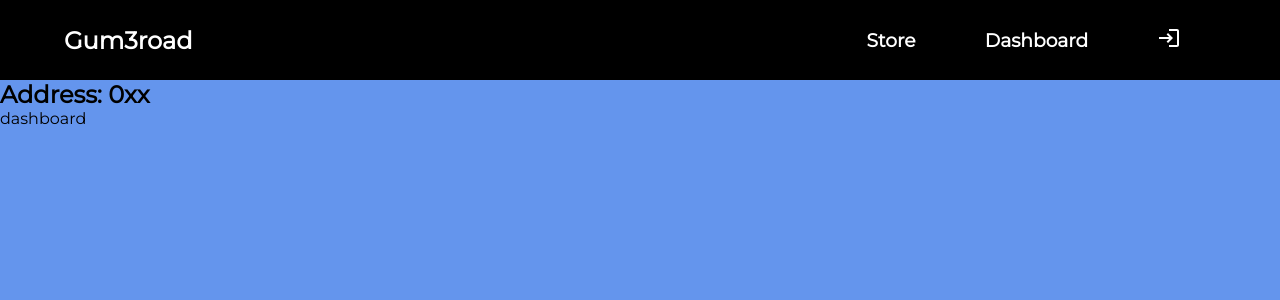
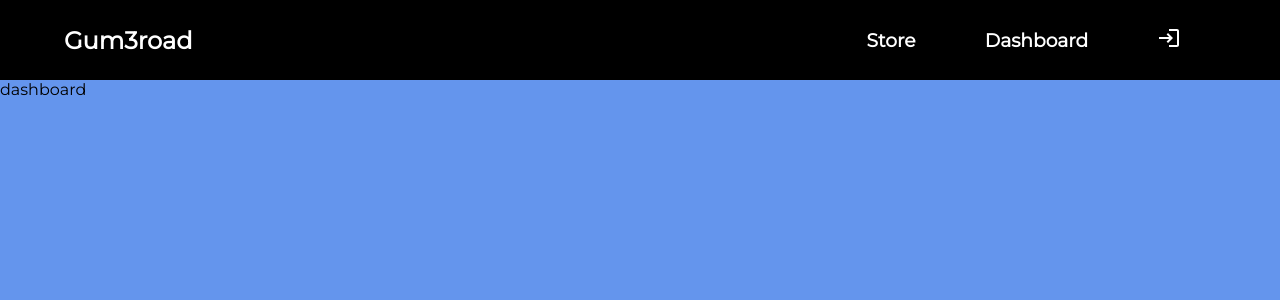
Before and after one commit to anshss/Gum3road, a Next.js app: page /dashboard in a window 1280 px wide. Shown: the top 300 px of the page. Built offline with nearby package versions, Linux system fonts and the light colour scheme.

Commit message:
some changes

```diff
--- a/components/First.js
+++ b/components/First.js
@@ -1,4 +1,4 @@
-import styles from '../styles/home.module.scss';
+import styles from '../styles/home.module.scss'
 import Illustration from '../public/ebook.jpg'
 import Link from 'next/link'
 export default function First(){
@@ -6,7 +6,7 @@ export default function First(){
         <div className={styles.first}>
         <section>
             <h1>Go from zero to $1</h1>
-            <p>With Gum3road, anyone can earn their first dollar online. Just start with what you know, see what sticks, and get paid. It's easy.</p>
+            <p>With Gum3road, anyone can earn their first dollar online. Just start with what you know, see what sticks, and get paid. It&apos;s easy.</p>
             <Link href='/store'><button className={styles.btn}>Store</button></Link>
         </section>
         <sidebar>
--- a/components/Login.js
+++ b/components/Login.js
@@ -10,6 +10,8 @@ export default function Login(){
     const [LoggedIn, setLoggedIn] = useState(false);
     const [DefaultAddress, setDefaultAddress] = useState();
 
+
+
     const handleLogin = async () => {
         if (typeof window !== 'undefined'){;
             if (window.ethereum){
@@ -17,6 +19,8 @@ export default function Login(){
                 .then(result => {
                     setDefaultAddress(result[0]);
                     setLoggedIn(true);
+                    // window.localStorage.setItem('address', DefaultAddress);
+                    document.getElementById("account").innerHTML = DefaultAddress ;
                 })
             }
         }
@@ -25,7 +29,6 @@ export default function Login(){
     return(
         <div className={styles.login}>
             {LoggedIn ? <AccountCircleIcon onClick={handleLogin}/> : <LoginIcon onClick={handleLogin}/>}
-            <p className={styles.address}>{DefaultAddress}</p>
         </div>
     )
 }
--- a/pages/dashboard.js
+++ b/pages/dashboard.js
@@ -2,10 +2,15 @@ import styles from '../styles/dashboard.module.scss'
 import Navbar from '../components/Navbar'
 
 export default function Dashboard(){
+
+    // const [address, setAddress] = useState();
+    // setAddress(window.localStorage.getItem('address'));
+
     return(
         <div className={styles.dashboard}>
             <Navbar />
-            <h2>Address: 0xx</h2>
+            <h2 id="address"></h2>
+            {/* <h2></h2> */}
             dashboard
         </div>
     )
```
Also changed, not shown: 1 other file (tests, documents, lock files or other folders).
